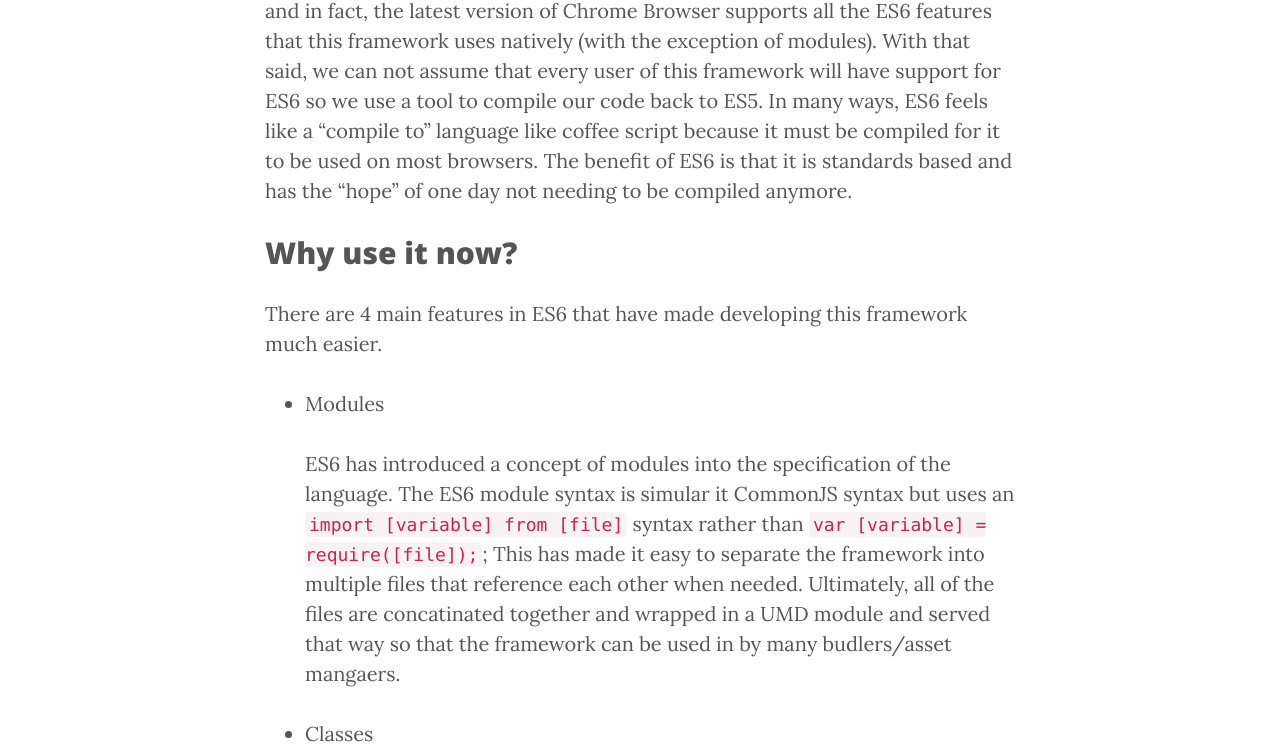
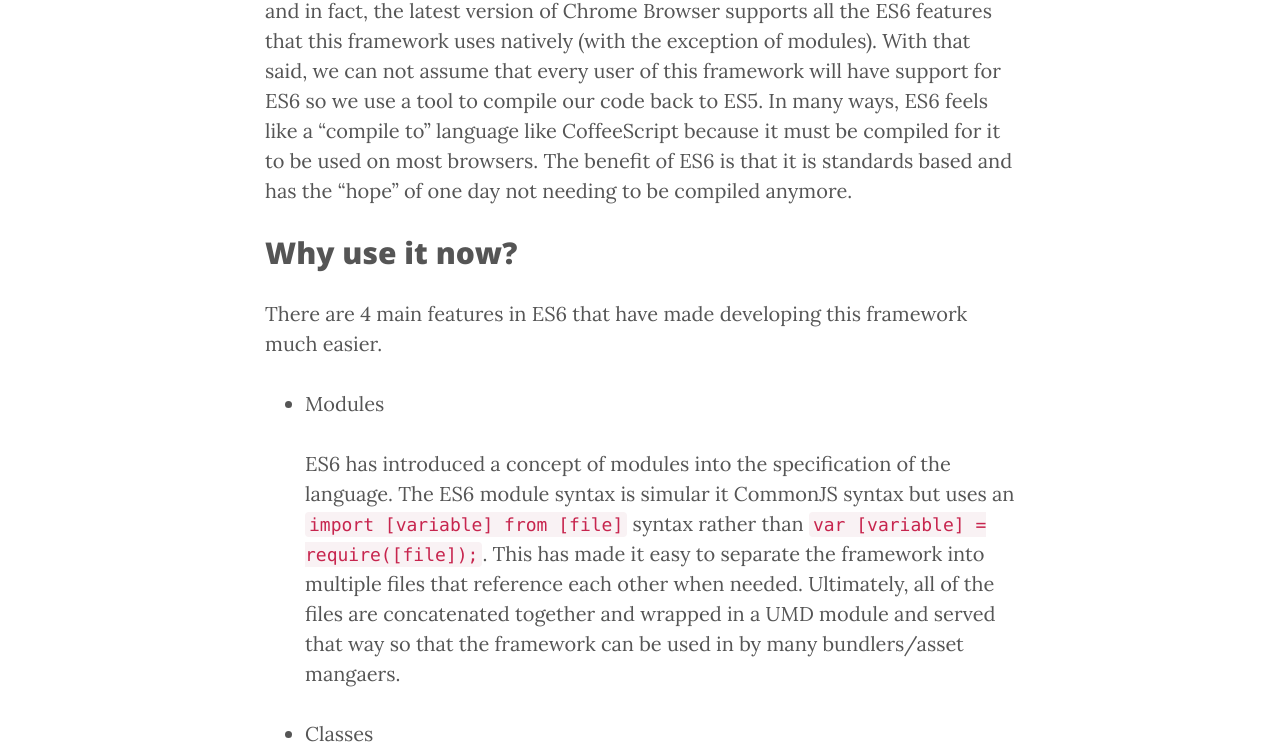
Before and after one commit to kotojs/kotojs, a Jekyll site: the page built from _posts/2015-02-27-first.markdown, in a window 1280 px wide and 1400 px high, scrolled down 351 px. Shown: the part 352-1098 px from the top of the window. Built offline with Jekyll 4.4.1, drawn with Linux system fonts in a browser that asks for light colours; nearby versions of some CDN libraries; some of the changed text lies outside the part shown.

Commit message:
fixing typos from adam

```diff
--- a/_posts/2015-02-27-first.markdown
+++ b/_posts/2015-02-27-first.markdown
@@ -7,14 +7,14 @@ author:     "Nick Randall"
 ---
 
 ## What is ES6?
-ES6 is a term (now outdated) to describle the latest iteration of the programing language commonly called JavaScript. The more technical term is ECMAScript 2015. Features listed in ES6 are slowly making their way into moddern browsers and in fact, the latest version of Chrome Browser supports all the ES6 features that this framework uses natively (with the exception of modules). With that said, we can not assume that every user of this framework will have support for ES6 so we use a tool to compile our code back to ES5. In many ways, ES6 feels like a "compile to" language like coffee script because it must be compiled for it to be used on most browsers. The benefit of ES6 is that it is standards based and has the "hope" of one day not needing to be compiled anymore.
+ES6 is a term (now outdated) to describle the latest iteration of the programing language commonly called JavaScript. The more technical term is ECMAScript 2015. Features listed in ES6 are slowly making their way into moddern browsers and in fact, the latest version of Chrome Browser supports all the ES6 features that this framework uses natively (with the exception of modules). With that said, we can not assume that every user of this framework will have support for ES6 so we use a tool to compile our code back to ES5. In many ways, ES6 feels like a "compile to" language like CoffeeScript because it must be compiled for it to be used on most browsers. The benefit of ES6 is that it is standards based and has the "hope" of one day not needing to be compiled anymore.
 
 ## Why use it now?
 There are 4 main features in ES6 that have made developing this framework much easier.
 
 * Modules
 
-  ES6 has introduced a concept of modules into the specification of the language. The ES6 module syntax is simular it CommonJS syntax but uses an `import [variable] from [file]` syntax rather than `var [variable] = require([file]);`; This has made it easy to separate the framework into multiple files that reference each other when needed. Ultimately, all of the files are concatinated together and wrapped in a UMD module and served that way so that the framework can be used in by many budlers/asset mangaers.
+  ES6 has introduced a concept of modules into the specification of the language. The ES6 module syntax is simular it CommonJS syntax but uses an `import [variable] from [file]` syntax rather than `var [variable] = require([file]);`. This has made it easy to separate the framework into multiple files that reference each other when needed. Ultimately, all of the files are concatenated together and wrapped in a UMD module and served that way so that the framework can be used in by many bundlers/asset mangaers.
 
 * Classes
 
```
Also changed, not shown: other parts of _posts/2015-02-27-first.markdown (+3 -3 lines).
